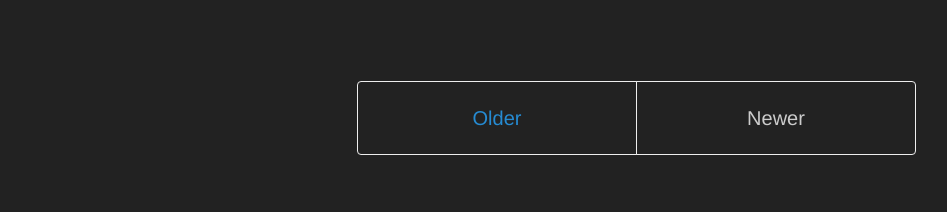
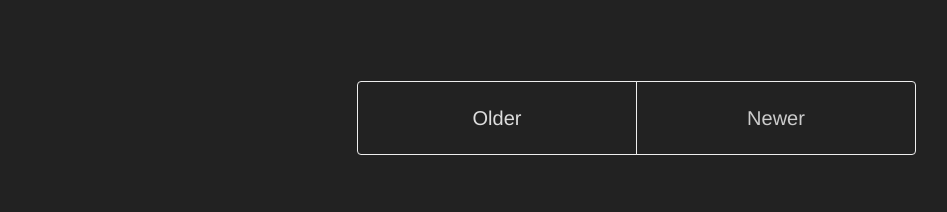
Before and after one commit to chanwooo/chanwooo.github.io, a Jekyll site: the page built from index.html, in a window 1280 px wide. Shown: the part 911-1123 px from the top of the page, without its empty margins (3-950 px from the left). Built offline with Jekyll 4.4.1, drawn with Linux system fonts in a browser that asks for light colours; the list of posts is cut into pages by our own code.

Commit message:
Update lanyon.css

```diff
--- a/public/css/lanyon.css
+++ b/public/css/lanyon.css
@@ -599,8 +599,12 @@ dl {
 }
 
 a {
-  color: ##ddd ;
+  color: #ddd ;
   text-decoration: none;
+}
+
+strong {
+  color: #999;
 }
 
 code {
```
